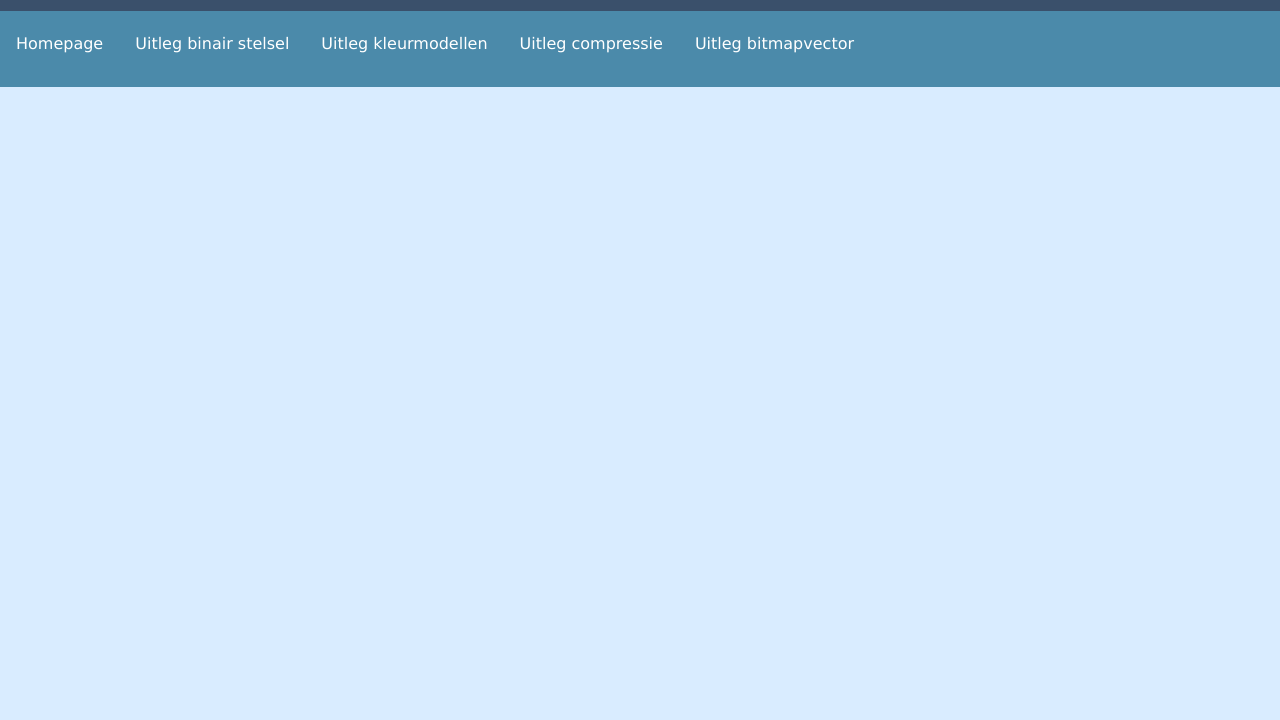
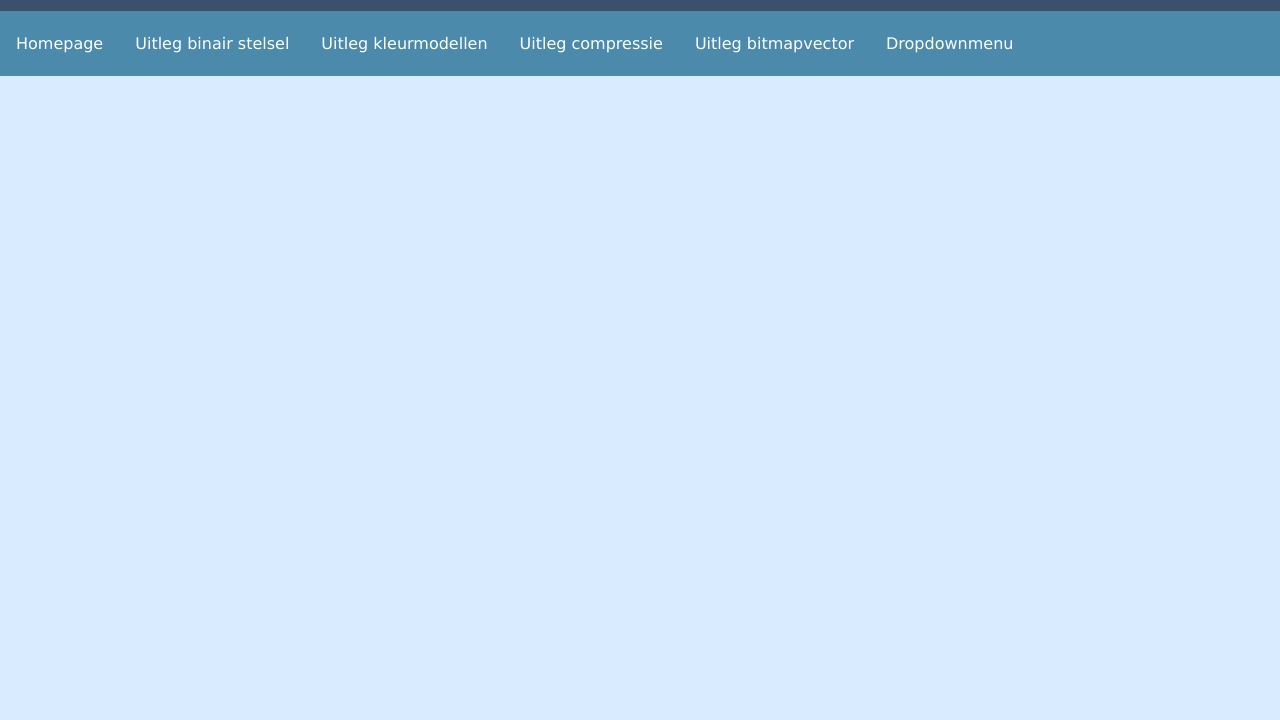
Before and after one commit to Maartjevlc/Maartjevlc.github.io, a plain HTML site: page dropdown.html in a window 1280 px wide. Shown: the part 80-800 px from the top of the page. Drawn offline with Linux system fonts and the light colour scheme.

Commit message:
Fout verbeterd

```diff
--- a/dropdown.html
+++ b/dropdown.html
@@ -20,7 +20,7 @@
         <li><a href="Kleurmodellen.html"><p class="p1">Uitleg kleurmodellen</p></a></li>
         <li><a href="compressie.html"><p class="p1"> Uitleg compressie</p></a></li>
         <li><a href="bitmapvector.html"><p class="p1"> Uitleg bitmapvector</p></a></li>
-        <li><a href="dropdownmenu.html"><p class="active"><p class="p1"</p></a></li>
+        <li><a href="dropdownmenu.html"><p class="active"><p class="p1">Dropdownmenu</p></a></li>
 </ul>
 
 </body></html>
```
